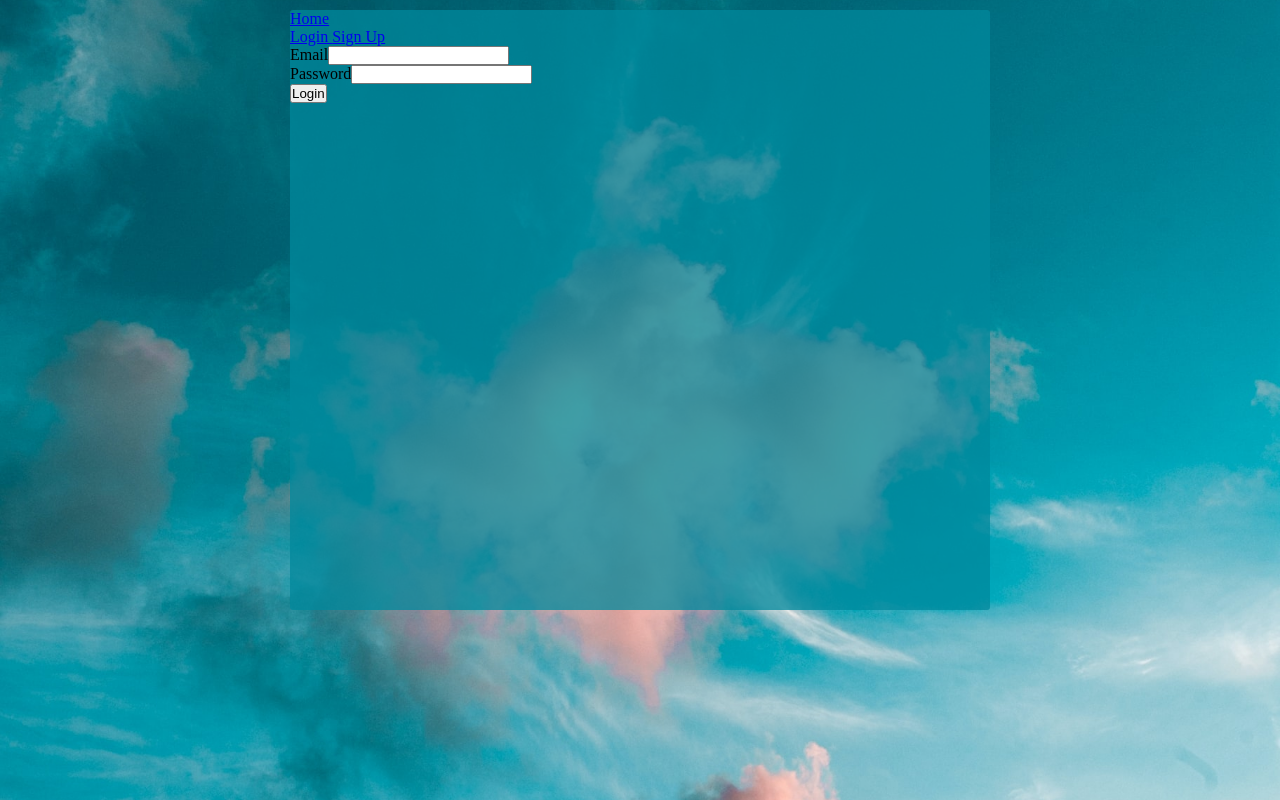
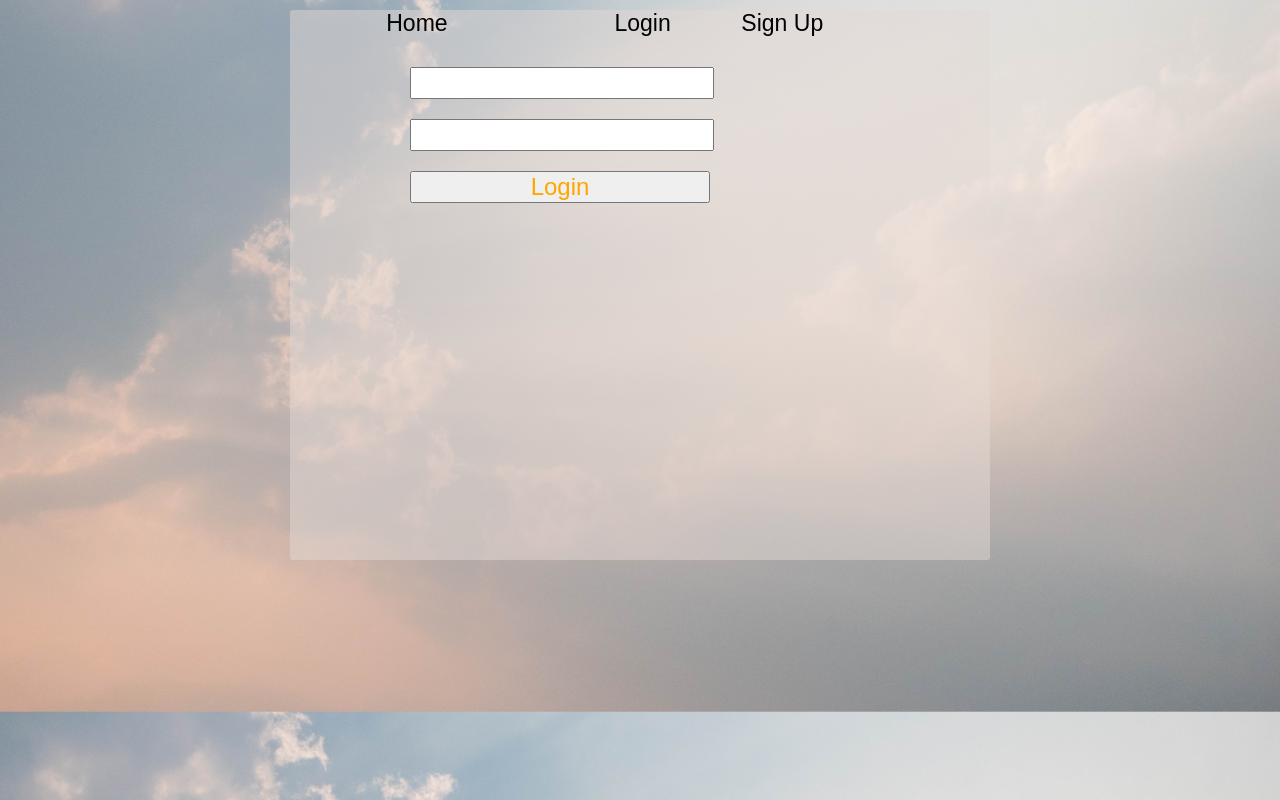
Before and after one commit to kingportipher/weather-app, a React (Create React App) app: page /login in a window 1280 px wide. Built offline with nearby package versions, Linux system fonts and the light colour scheme.

Commit message:
added simple styling for pages

```diff
--- a/src/App.js
+++ b/src/App.js
@@ -14,7 +14,7 @@ function App() {
 
   return(
     <div className='app'>
-
+     <div className='menu' >
       <Link to='/'> Home </Link>
       {
         userData ?
@@ -26,12 +26,12 @@ function App() {
             </button>
           </div>
           :
-          <div>
+          <div className='cond-render'>
             <Link to='/login'> Login </Link>
             <Link to='/signup'> Sign Up </Link>
           </div>
       }
-
+      </div>
       <Switch>
         <Route exact path='/'>
           <Home userData={userData}
--- a/src/components/home/Home.js
+++ b/src/components/home/Home.js
@@ -111,7 +111,7 @@ function Home(props) {
                 <h3> temperature <br/> <span>{Math.round(weather.main.temp)} &deg;C</span> </h3>
               </div>
               <div className="weather">
-                <h3> weather <br/> <span>{weather.weather[0].main}</span> </h3>npm install
+                <h3> weather <br/> <span>{weather.weather[0].main}</span> </h3>
               </div>
             </div>
           </div>
--- a/src/components/login/login.js
+++ b/src/components/login/login.js
@@ -1,5 +1,6 @@
 import React, { useState } from 'react'
 import { useHistory } from 'react-router-dom'
+import styles from './login.module.css'
 
 function Login (props) {
   const history = useHistory()
@@ -33,24 +34,19 @@ function Login (props) {
   }
 
   return (
-    <div>
+    <div className={styles.login}>
       <form>
-        <div>
-          <label>Email</label>
+        {/* <label>Email</label> */}
         <input type="email" id="email-box" value={email}
           onChange={e => setEmail(e.target.value)} />
-        </div>
-        <div>
-          <label>Password</label>
+        {/* <label>Password</label> */}
         <input type="password" value={password}
           onChange={e => setPassword(e.target.value)} />
-        </div>
-        <div>
+
         <button type="submit"
           onClick={handleLogin}>
           Login
         </button>
-        </div>
       </form>
     </div>
   )
--- /dev/null
+++ b/src/components/login/login.module.css
@@ -0,0 +1,16 @@
+.login {
+ padding: 20px;
+ width: 500px;
+}
+
+.login > form {
+ width: 300px;
+ margin: 0 auto;
+}
+
+form > * {
+ width: 100%;
+ font-size: 1.5em;
+ color: orange;
+ margin: 10px auto;
+}
--- a/src/index.css
+++ b/src/index.css
@@ -5,17 +5,38 @@
 
 body {
   background-color: #27baba;
-  background-image: url('./img/weather_bg.jpg');
+  background-image: url('./img/weath.jpg');
   background-position: center;
   background-size: cover;
 }
 
 .app {
-  background-color: #00899cbf;
+  background-color: #e2d9d57d;
   max-width: 700px;
-  height: 600px;
+  height: 550px;
   margin: 10px auto;
   border-radius: 3px;
+}
+
+.menu {
+  display: flex;
+  flex-direction: row;
+  justify-content: space-evenly;
+  font-size: 1.2em;
+}
+
+.menu > a,
+.menu > div > a {
+  color: black;
+  text-decoration: none;
+  font-size: 1.2em;
+  font-family: sans-serif;
+}
+
+.menu > .cond-render {
+  display: flex;
+  width: 50%;
+  justify-content: space-evenly;
 }
 
 .top-container {
@@ -28,7 +49,8 @@ body {
   padding: 10px;
 }
 
-.search-wrap > input {
+.search-wrap > input,
+.search-wrap > button {
   font-size: 2em;
   outline: 0;
   border: 0;
@@ -39,3 +61,26 @@ body {
 .searchbar {
   width: 80%;
 }
+
+.info-wrap {
+  display: flex;
+  justify-content: space-evenly;
+}
+
+.location-container,
+.weather-container {
+  display: flex;
+  flex-direction: column;
+  justify-content: space-evenly;
+  font-size: 1.5em;
+}
+
+.temperature > h3,
+.weather > h3 {
+  color: orange;
+  text-shadow: 2px 2px 2px black;
+}
+
+span {
+  color: black
+}
```
Also changed, not shown: src/img/weath.jpg (added). Lines whose indentation alone changed are shown as unchanged.
